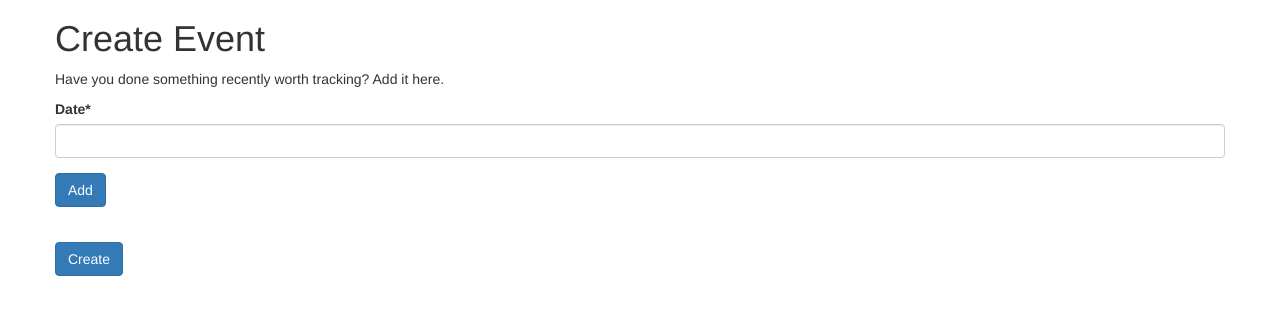
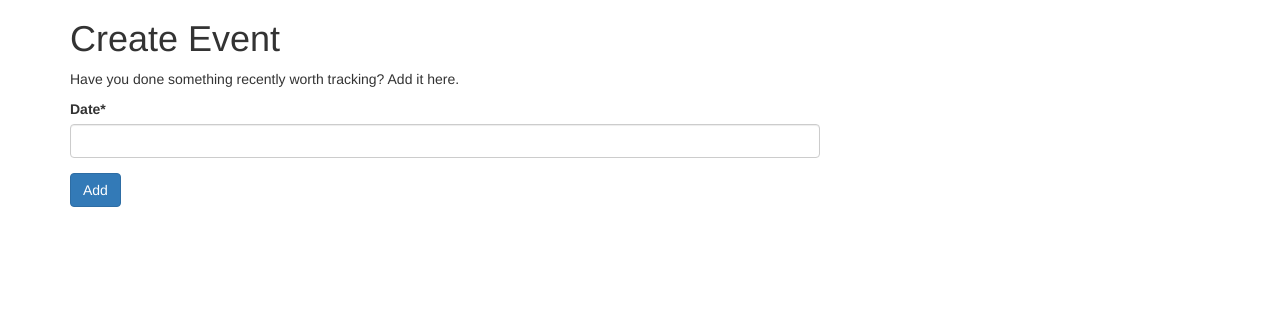
Before and after one commit to cjmaynar/life-stats, a Django app: template lifestats/events/templates/create_event.html in a window 1280 px wide. Shown: the part 51-366 px from the top of the page. Run offline with Django 3.2, Linux system fonts and the light colour scheme; the template is opened without the code that fills it: values that come from a table or form of the project are taken from there, others are empty; some libraries are stand-ins or nearby versions.

Commit message:
Cleanup of create form, fix typeahead hint text

```diff
--- a/lifestats/events/forms.py
+++ b/lifestats/events/forms.py
@@ -14,6 +14,13 @@ class CreateEventForm(forms.ModelForm):
     occurrences = forms.CharField(label="Last Done", help_text="When did you do this?")
     category = forms.CharField(widget=forms.TextInput(attrs={'class': 'typeahead'}), help_text="What category does this belong to?")
 
+    def __init__(self, *args, **kwargs):
+        super(CreateEventForm, self).__init__(*args, **kwargs)
+        self.helper = FormHelper()
+        self.helper.form_id = 'create_event'
+        self.helper.form_method = 'post'
+        self.helper.add_input(Submit('submit', 'Create'))
+
     def clean_occurrences(self):
         data = self.cleaned_data['occurrences']
         try:
@@ -25,7 +32,7 @@ class CreateEventForm(forms.ModelForm):
 
     def clean_category(self):
         category = self.cleaned_data['category']
-        if not re.match('^[a-zA-Z0-9]*$', category):
+        if not re.match('^[a-zA-Z0-9 ]*$', category):
             raise forms.ValidationError("Invalid category name")
 
         return Category.objects.get_or_create(name=category)[0]
--- a/lifestats/events/static/js/create_event.js
+++ b/lifestats/events/static/js/create_event.js
@@ -5,4 +5,7 @@ $(document).ready(function() {
         prefetch: '/events/typeahead',
         limit: 10
     });
+
+    //Fix positioning issue with the typeahead hint
+    $('.tt-hint').addClass('form-control');
 });
--- a/lifestats/events/templates/create_event.html
+++ b/lifestats/events/templates/create_event.html
@@ -17,13 +17,9 @@
 {% endblock %}
 
 {% block content %}
+<div class="col-md-8">
 <h1>Create Event</h1>
 <p>Have you done something recently worth tracking? Add it here.</p>
-<form role="form" class="form" method="post" action="{% url 'event_create' %}">
-    {% csrf_token %}
-    <table class="table">
-        {% crispy form %}
-    </table>
-    <p><input type="submit" class="btn btn-primary" value="Create" /></p>
-</form>
+    {% crispy form %}
+</div>
 {% endblock %}
```
